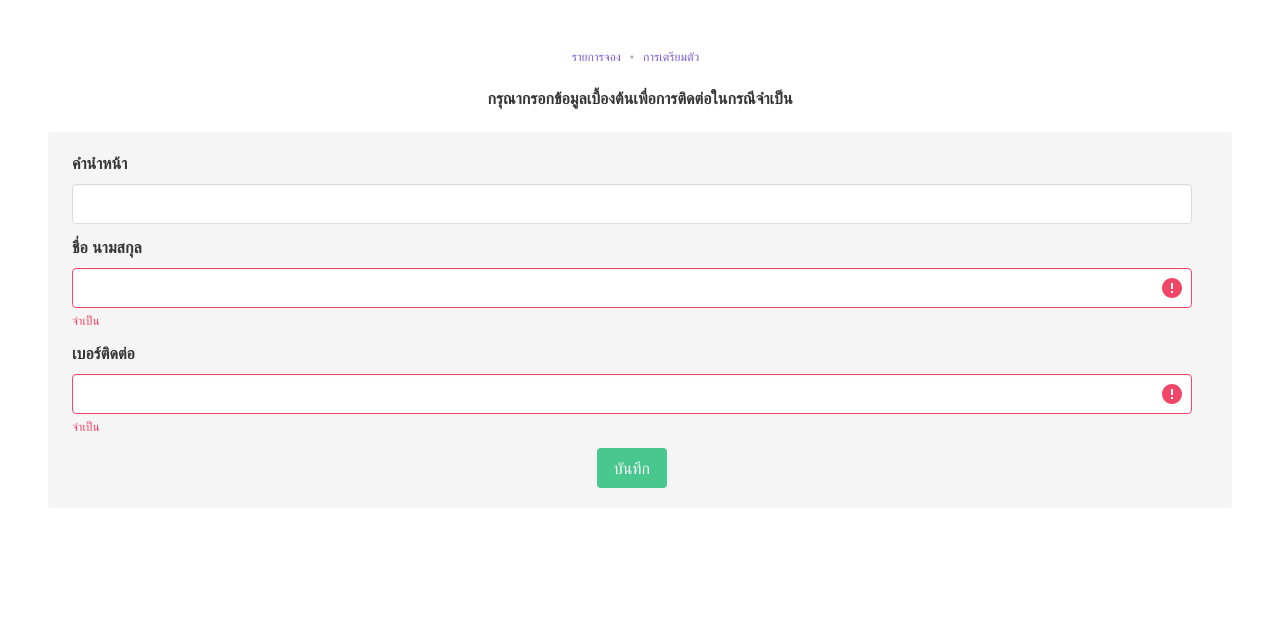
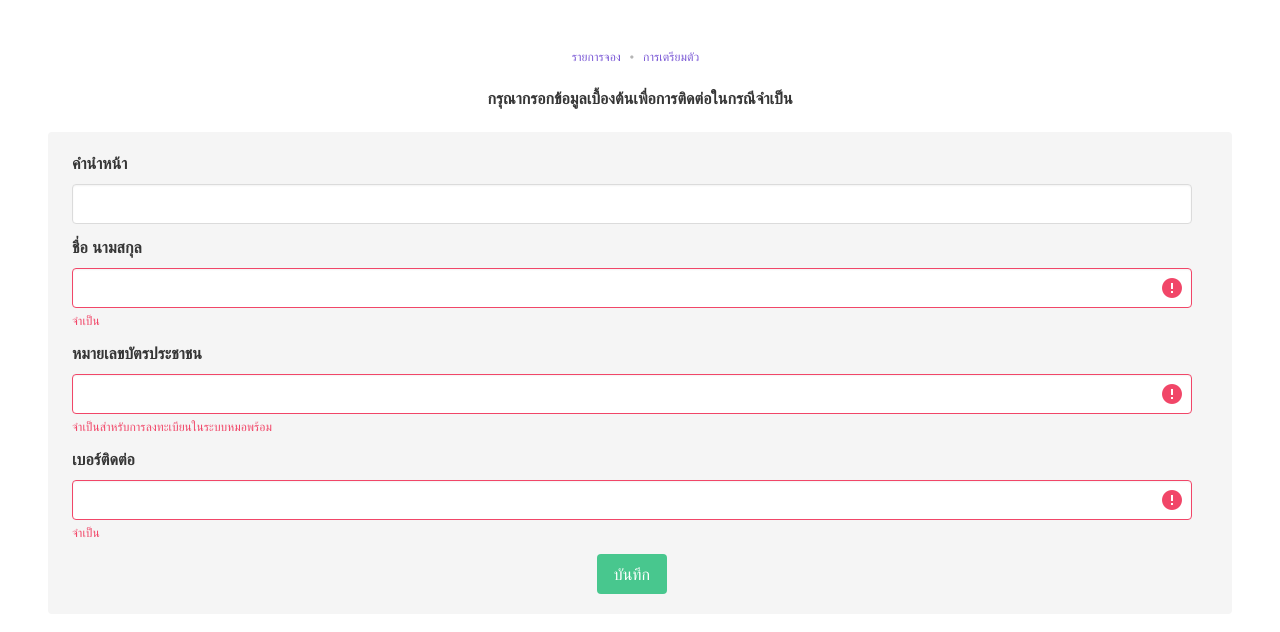
Before and after one commit to MTC-Thailand/mtc-hotline-telemedicine, a Vue app: page /user-form in a window 1280 px wide. Shown: the top 632 px of the page. Built offline with nearby package versions, Linux system fonts and the light colour scheme.

Commit message:
added PID for users

```diff
--- a/src/store/index.js
+++ b/src/store/index.js
@@ -7,6 +7,7 @@ const store = new Vuex.Store({
     state: {
         user: {
             lineId: null,
+            pid: null,
             name: null,
             pictureUrl: null,
             title: null,
--- a/src/views/userForm.vue
+++ b/src/views/userForm.vue
@@ -7,6 +7,9 @@
       </b-field>
       <b-field label="ชื่อ นามสกุล" type="is-danger" message="จำเป็น">
         <b-input v-model="name"></b-input>
+      </b-field>
+      <b-field label="หมายเลขบัตรประชาชน" type="is-danger" message="จำเป็นสำหรับการลงทะเบียนในระบบหมอพร้อม">
+        <b-input v-model="pid"></b-input>
       </b-field>
       <b-field label="เบอร์ติดต่อ" type="is-danger" message="จำเป็น">
         <b-input v-model="phone"></b-input>
@@ -29,6 +32,7 @@ export default {
       title: null,
       name: null,
       phone: null,
+      pid: null,
     }
   },
   methods: {
@@ -37,6 +41,7 @@ export default {
       let newUser = {
         name: this.name,
         phone: this.phone,
+        pid: this.pid,
         lineId: this.$store.state.lineProfile.userId,
         title: this.title,
         pictureUrl: this.$store.state.lineProfile.pictureUrl
```
